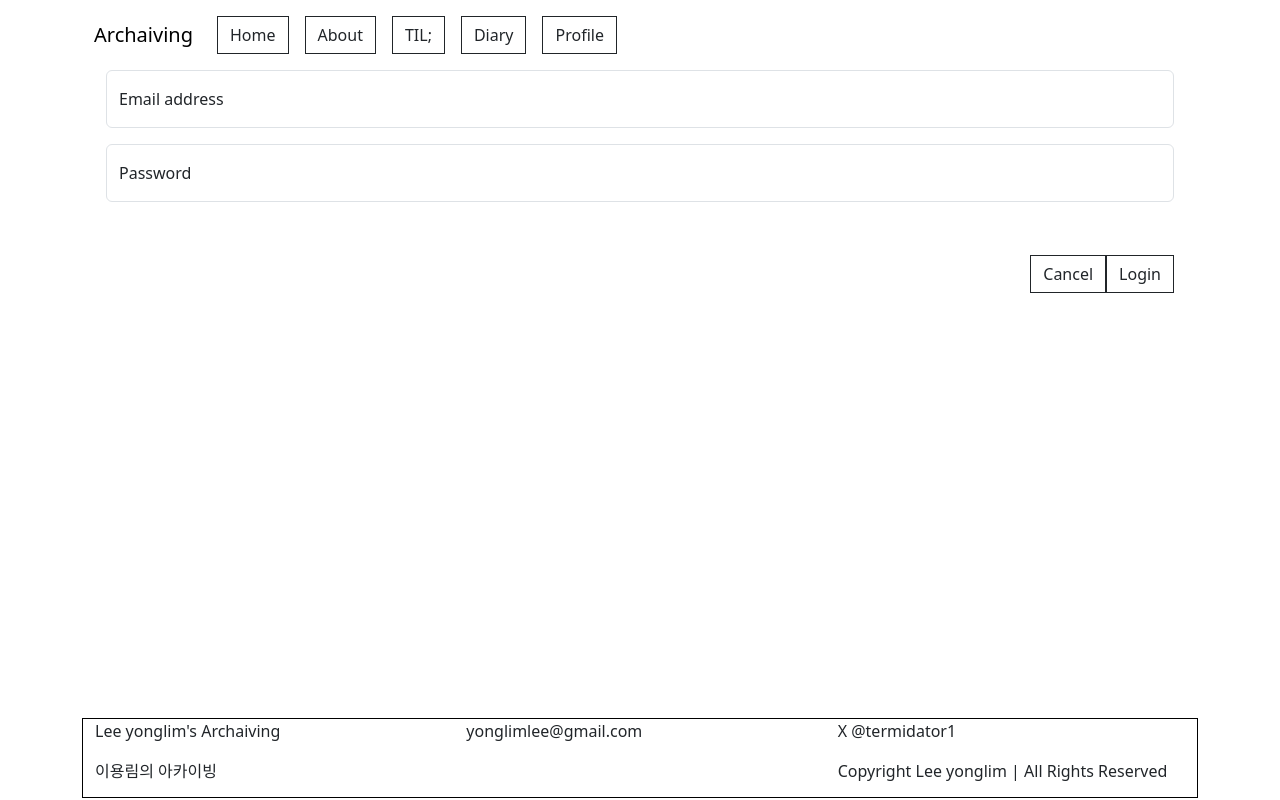
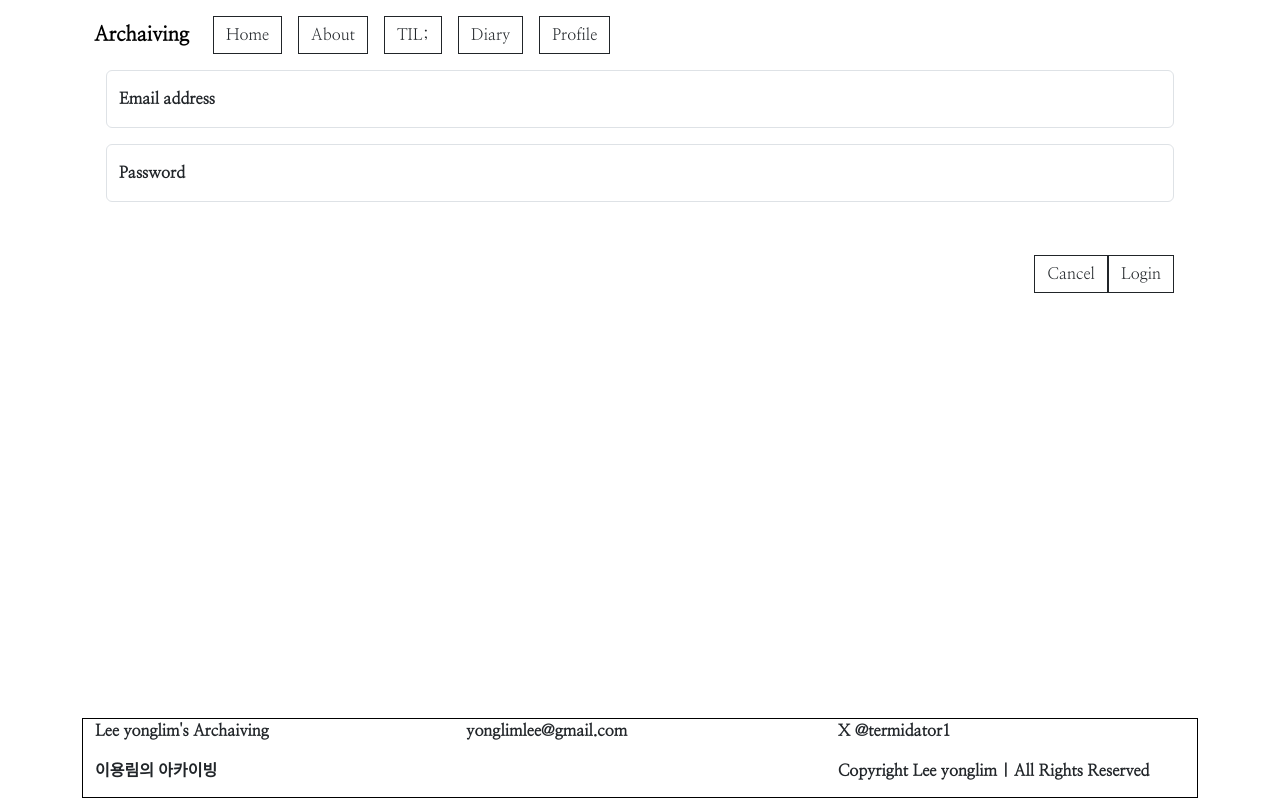
Before and after one commit to amissu89/blog, a Vue app: page /sign-in in a window 1280 px wide. Built offline with nearby package versions, Linux system fonts and the light colour scheme; no server answers.

Commit message:
명조체로 폰트 변경, viewPage 추가, 테이블 위에 커서 올렸을때 pointer 모양으로 커서 모양 변경

```diff
--- a/public/index.html
+++ b/public/index.html
@@ -1,17 +1,27 @@
 <!DOCTYPE html>
 <html lang="">
+
 <head>
   <meta charset="utf-8">
   <meta http-equiv="X-UA-Compatible" content="IE=edge">
   <meta name="viewport" content="width=device-width,initial-scale=1.0">
   <link rel="icon" href="<%= BASE_URL %>favicon.ico">
-    <title><%= htmlWebpackPlugin.options.title %></title>
+  <title>
+    <%= htmlWebpackPlugin.options.title %>
+  </title>
+
+  <link rel="preconnect" href="https://fonts.googleapis.com">
+  <link rel="preconnect" href="https://fonts.gstatic.com" crossorigin>
+  <link href="https://fonts.googleapis.com/css2?family=Nanum+Myeongjo&display=swap" rel="stylesheet">
 </head>
+
 <body>
   <noscript>
-      <strong>We're sorry but <%= htmlWebpackPlugin.options.title %> doesn't work properly without JavaScript enabled. Please enable it to continue.</strong>
+    <strong>We're sorry but <%= htmlWebpackPlugin.options.title %> doesn't work properly without JavaScript enabled.
+        Please enable it to continue.</strong>
   </noscript>
   <div id="app"></div>
   <!-- built files will be auto injected -->
 </body>
+
 </html>
--- a/src/assets/css/main-style.css
+++ b/src/assets/css/main-style.css
@@ -1,13 +1,18 @@
-*{
+* {
     margin: 0;
     padding: 0;
 }
 
-.btn{
+body {
+    font-family: 'Nanum Myeongjo', serif;
+    font-weight: 600;
+}
+
+.btn {
     border-radius: 0;
 }
 
-.buttons{
+.buttons {
     display: flex;
     justify-content: flex-end;
     margin: 5% auto;
--- /dev/null
+++ b/src/components/post/ViewPage.vue
@@ -0,0 +1,15 @@
+<template>
+    <div class="container">
+        <h1>Viewer page</h1>
+    </div>
+</template>
+
+<script>
+export default {
+
+}
+</script>
+
+<style>
+
+</style>
--- a/src/components/til/TilPage.vue
+++ b/src/components/til/TilPage.vue
@@ -4,8 +4,8 @@
             <tbody>
                 <tr v-for="(row, index) in rows" :key="index" ref="tableRows">
                     <th scope="row" style="display: none;">{{ row.id }}</th>
-                    <td> {{row.title}}</td>
-                    <td> {{row.createDt}}</td>
+                    <td @click="loadPost(row.id)"> {{row.title}}</td>
+                    <td style="text-align:right;"> {{row.createDt}}</td>
                 </tr>
             </tbody>
         </table>
@@ -13,12 +13,14 @@
 </template>
 <script setup>
 import {nextTick, onMounted, ref} from 'vue'
+import { useRouter} from 'vue-router'
 import { getCollection, getDocumentsByOrdering, getDocumentsByQuery } from '../../firebase/firestore'
 import  Constant  from '../../constant.js'
 import {formatterForDatetime} from '../../utility.js'
 
 const rows = ref([])
 const tableRows = ref([])
+const router = useRouter()
 
 onMounted( async ()=>{
 
@@ -33,8 +35,6 @@ onMounted( async ()=>{
             obj.createDt = formatterForDatetime(new Date(obj.createDt))
             rows.value.push(obj);
         })
-
-        console.log(rows)
     }
 
     await fetchItems()
@@ -53,11 +53,22 @@ onMounted( async ()=>{
     })
 })
 
+const loadPost = (postId) =>{
+    router.push({
+        name: 'viewer',
+        params: {
+            id : postId
+        }
+    })
+}
+
 
 </script>
 
 
 
 <style scoped>
-
+.table tr:hover{
+    cursor:pointer;
+}
 </style>
--- a/src/router.js
+++ b/src/router.js
@@ -8,6 +8,7 @@ import ProfilePage from './components/profile/ProfilePage.vue'
 import MainPage from './components/MainPage.vue'
 import SignInPage from './components/auth/SignInPage.vue'
 import SignUpPage from './components/auth/SignUpPage.vue'
+import ViewPage from './components/post/ViewPage.vue'
 
 const routes = [
     {
@@ -39,6 +40,12 @@ const routes = [
         component: SignUpPage,
     },
     {
+        path: '/view/:id',
+        name: 'viewer',
+        component: ViewPage,
+        props: true,
+    },
+    {
         path: '/',
         component: MainPage
     }
```
Lines whose indentation alone changed are shown as unchanged.
